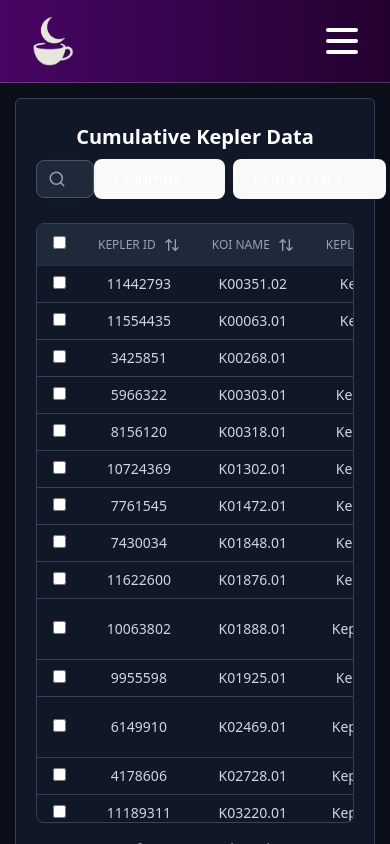
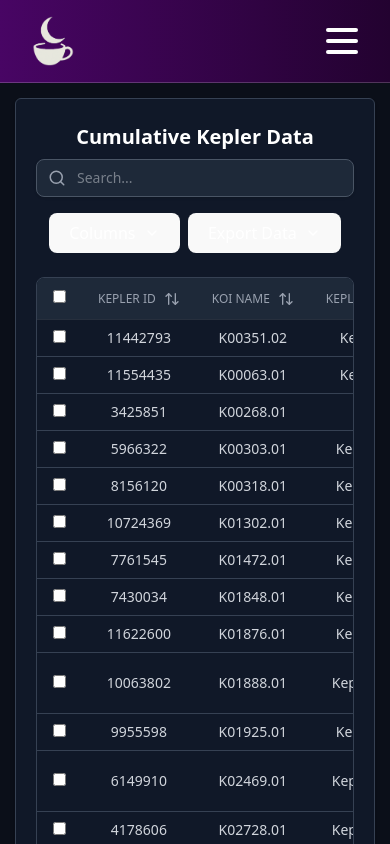
Before and after one commit to PenguinGuerrilla/TEA, a React (Vite) app: page /cumulative in a window 390 px wide. Shown: the top 844 px of the page. Built offline with nearby package versions, Linux system fonts and the light colour scheme.

Commit message:
feat: responsive dropdown menus on tables

```diff
--- a/src/Components/Table/MainTable.jsx
+++ b/src/Components/Table/MainTable.jsx
@@ -71,8 +71,8 @@
                     <h4 className="text-xl font-semibold text-black mb-2 dark:text-white">
                         {title}
                     </h4>
-                    <div className="flex items-center justify-between">
-                        <div className="relative w-1/3">
+                    <div className="flex flex-col sm:flex-row items-center justify-between gap-4">
+                        <div className="relative w-full sm:w-1/3">
                             <input
                                 type="text"
                                 value={globalFilter ?? ''}
```
